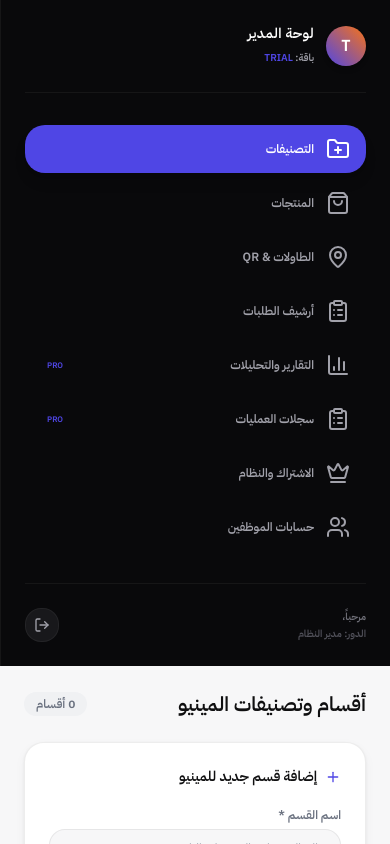
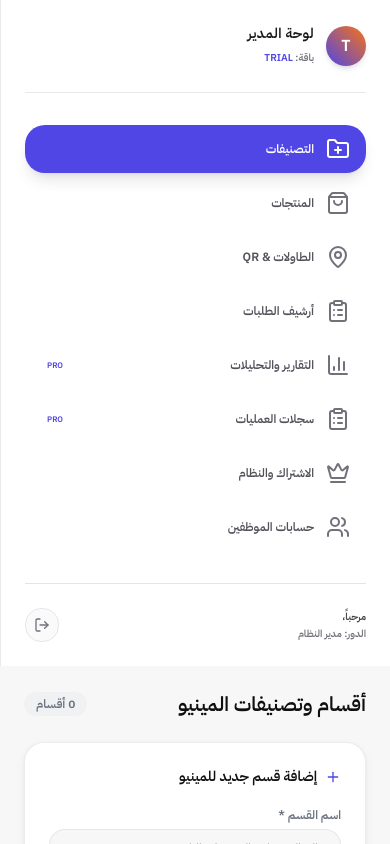
Before and after one commit to FoxPhotography/tawla-frontend, a React (Vite) app: page /admin in a window 390 px wide. Shown: the top 844 px of the page. Built offline with nearby package versions, Linux system fonts and the light colour scheme; no server answers.

Commit message:
EarlyAccess v0.4.2  add SubscriptionTab component and integrate it into the AdminDashboard navigation

```diff
--- a/src/apps/admin/AdminDashboard.tsx
+++ b/src/apps/admin/AdminDashboard.tsx
@@ -24,7 +24,7 @@ export default function AdminDashboard() {
 
   const handleLogout = () => {
     logout();
-    navigate('/admin/login');
+    navigate('/login');
   };
 
   const plan = restaurant?.subscription?.plan || 'trial';
@@ -43,16 +43,16 @@ export default function AdminDashboard() {
   return (
     <div className="min-h-screen bg-[#09090B] flex flex-col md:flex-row text-right" dir="rtl">
       {/* Sidebar Navigation */}
-      <aside className="w-full md:w-64 bg-[#09090B] border-l border-white/5 flex flex-col justify-between p-6 flex-shrink-0 text-white">
+      <aside className="w-full md:w-64 bg-white border-l border-zinc-200/80 flex flex-col justify-between p-6 flex-shrink-0 text-zinc-900">
         <div className="space-y-8">
           {/* Logo / Header */}
-          <div className="flex items-center gap-3 pb-6 border-b border-white/5">
+          <div className="flex items-center gap-3 pb-6 border-b border-zinc-200/85">
             <div className="w-10 h-10 rounded-xl bg-gradient-to-tr from-admin-accent to-orange-500 flex items-center justify-center text-white font-black shadow-md shadow-admin-accent/20">
               T
             </div>
             <div>
-              <h1 className="text-sm font-black tracking-wide">{restaurant?.name || 'لوحة المدير'}</h1>
-              <span className="text-[10px] text-zinc-400 font-bold">باقة: <span className="text-admin-accent uppercase">{plan}</span></span>
+              <h1 className="text-sm font-black tracking-wide text-zinc-900">{restaurant?.name || 'لوحة المدير'}</h1>
+              <span className="text-[10px] text-zinc-500 font-bold">باقة: <span className="text-admin-accent uppercase">{plan}</span></span>
             </div>
           </div>
 
@@ -69,15 +69,15 @@ export default function AdminDashboard() {
                   className={`w-full flex items-center justify-between px-4 py-3 rounded-xl text-xs font-bold transition-all cursor-pointer ${
                     isActive
                       ? 'bg-admin-accent text-white shadow-lg shadow-admin-accent/15'
-                      : 'text-zinc-400 hover:bg-white/5 hover:text-white'
+                      : 'text-zinc-600 hover:bg-zinc-100 hover:text-zinc-900'
                   }`}
                 >
                   <div className="flex items-center gap-3">
-                    <Icon className={`w-4.5 h-4.5 ${isActive ? 'text-white' : 'text-zinc-400'}`} />
+                    <Icon className={`w-4.5 h-4.5 ${isActive ? 'text-white' : 'text-zinc-500'}`} />
                     <span>{item.label}</span>
                   </div>
                   {item.premium && plan !== 'pro' && (
-                    <span className="text-[8px] bg-admin-accent/20 text-admin-accent px-1.5 py-0.5 rounded font-black uppercase">PRO</span>
+                    <span className="text-[8px] bg-admin-accent/10 text-admin-accent px-1.5 py-0.5 rounded font-black uppercase">PRO</span>
                   )}
                 </button>
               );
@@ -86,14 +86,14 @@ export default function AdminDashboard() {
         </div>
 
         {/* Footer Logout */}
-        <div className="pt-6 border-t border-white/5 mt-8 flex justify-between items-center">
-          <div className="text-[10px] text-zinc-500 font-semibold">
+        <div className="pt-6 border-t border-zinc-200 mt-8 flex justify-between items-center">
+          <div className="text-[10px] text-zinc-700 font-semibold">
             <div>مرحباً، {user?.name}</div>
-            <div className="mt-0.5 text-zinc-600">الدور: مدير النظام</div>
+            <div className="mt-0.5 text-zinc-500">الدور: مدير النظام</div>
           </div>
           <button
             onClick={handleLogout}
-            className="p-2 rounded-lg bg-zinc-900 border border-white/5 text-zinc-400 hover:text-red-500 hover:bg-red-500/10 transition-all cursor-pointer"
+            className="p-2 rounded-lg bg-zinc-50 border border-zinc-250 text-zinc-500 hover:text-red-650 hover:bg-red-500/10 transition-all cursor-pointer"
             title="تسجيل الخروج"
           >
             <LogOut className="w-4 h-4" />
--- a/src/apps/admin/components/SubscriptionTab.tsx
+++ b/src/apps/admin/components/SubscriptionTab.tsx
@@ -26,7 +26,7 @@ export default function SubscriptionTab() {
   // Activate Serial Key Mutation
   const activateMutation = useMutation({
     mutationFn: async (key: string) => {
-      const response = await api.post('/subscriptions/activate', { serialKey: key });
+      const response = await api.post('/subscriptions/activate', { key, serialKey: key });
       return response.data.data;
     },
     onSuccess: (data) => {
```
